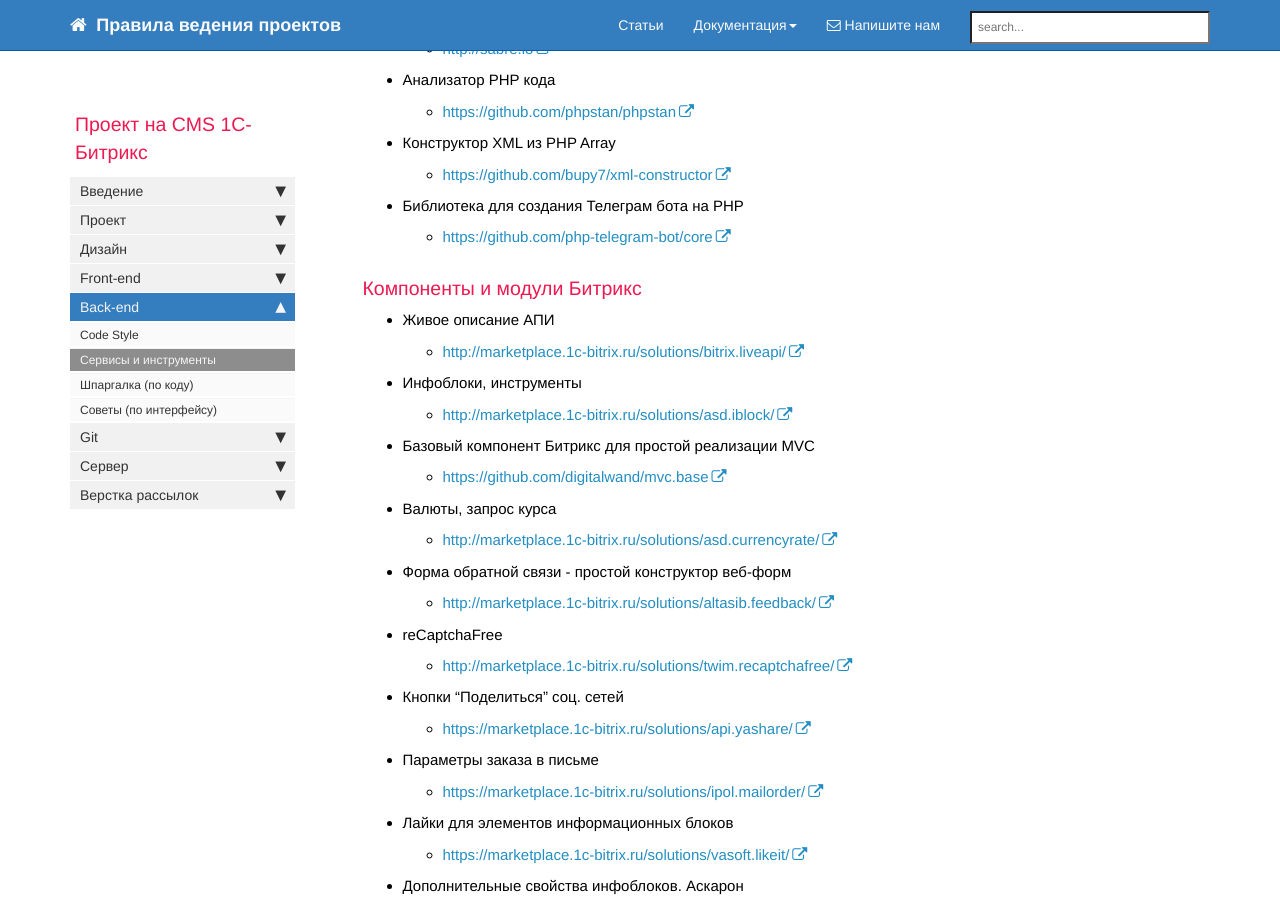
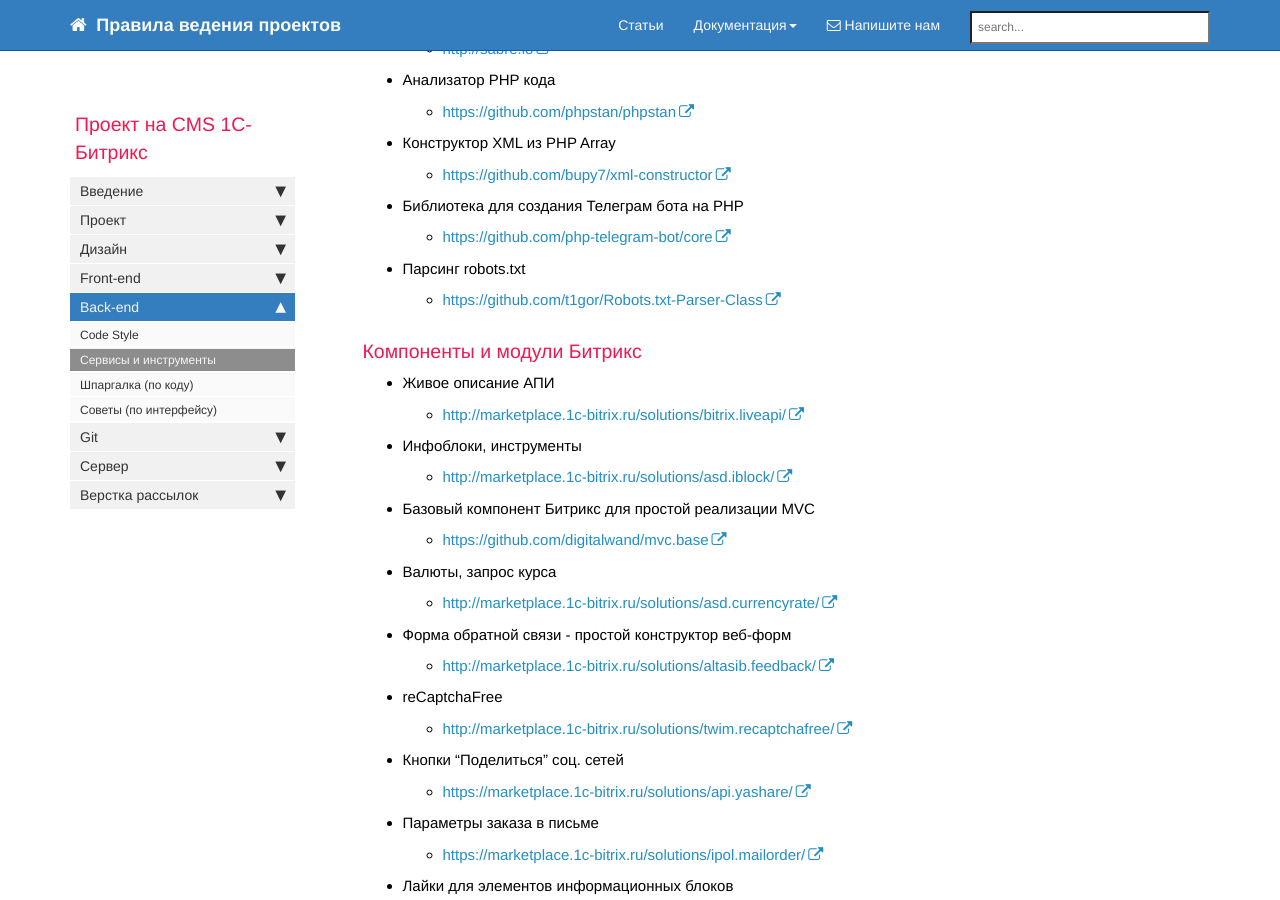
Before and after one commit to gdecider/gdecider.github.io, a Jekyll site: the page built from pages/bx/bx_back-tools.md, in a window 1280 px wide and 900 px high, scrolled down 1233 px. Built offline with Jekyll 4.4.1, drawn with Linux system fonts in a browser that asks for light colours; nearby versions of some CDN libraries; comment, search, counter and statistics services are not loaded.

Commit message:
Update bx_back-tools.md

```diff
--- a/pages/bx/bx_back-tools.md
+++ b/pages/bx/bx_back-tools.md
@@ -70,6 +70,9 @@
 
 * Библиотека для создания Телеграм бота на PHP
   * [https://github.com/php-telegram-bot/core](https://github.com/php-telegram-bot/core)
+
+* Парсинг robots.txt
+  * [https://github.com/t1gor/Robots.txt-Parser-Class](https://github.com/t1gor/Robots.txt-Parser-Class)
 
 ### Компоненты и модули Битрикс
 
```
